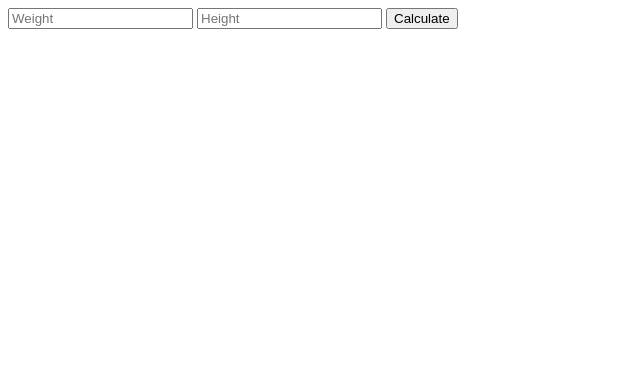
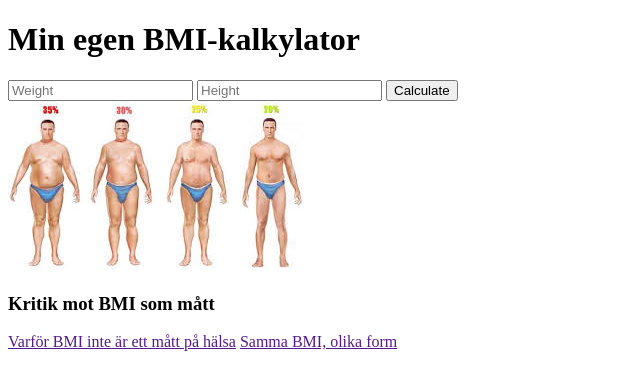
Before and after one commit to furstenbach/BMI, a plain HTML site: page index.html in a window 1280 px wide. Shown: the whole page, without its empty margins (0-640 px from the left). Drawn offline with nearby package versions, Linux system fonts and the light colour scheme.

Commit message:
First attempt at tweaking design, going for ugly

```diff
--- a/index.html
+++ b/index.html
@@ -8,6 +8,9 @@
     <script src='https://code.jquery.com/jquery-2.1.4.js'></script>
   </head>
   <body>
+      <h1>
+  		    Min egen BMI-kalkylator
+  		</h1>
     <form>
       <input type="text" id="weight" placeholder="Weight">
       <input type="text" id="height" placeholder="Height">
@@ -18,6 +21,12 @@
       <span id="display_message"></span>
 
     </div>
+    <img src="/images/bmi1.jpeg" />
+    <h3>
+        Kritik mot BMI som mått
+    </h3>
+    <a href "http://www.npr.org/templates/story/story.php?storyId=106268439">Varför BMI inte är ett mått på hälsa</a>
+    <a href "http://nyheter24.se/nyheter/forskning/804068-har-ar-anledningen-till-att-bmi-suger-som-matt">Samma BMI, olika form</a>
   </body>
 </html>
 <script type="text/javascript">
```
Also changed, not shown: images/bmi1.jpeg (added).
